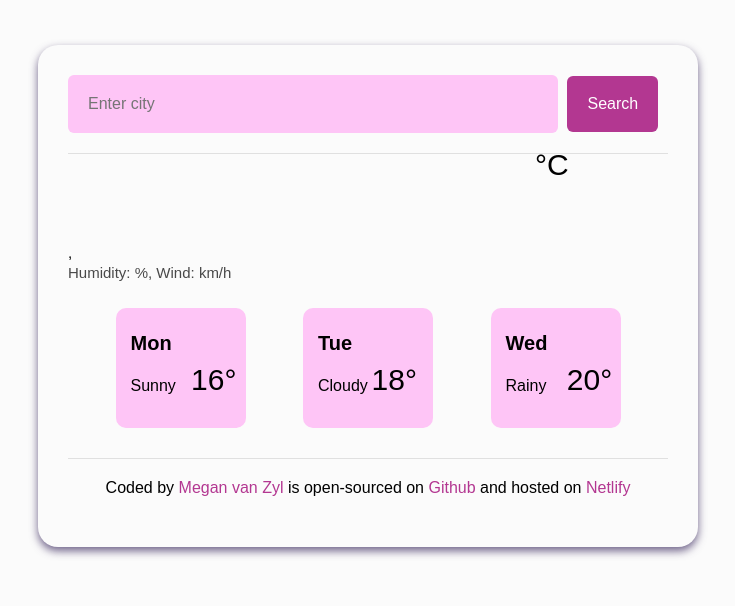
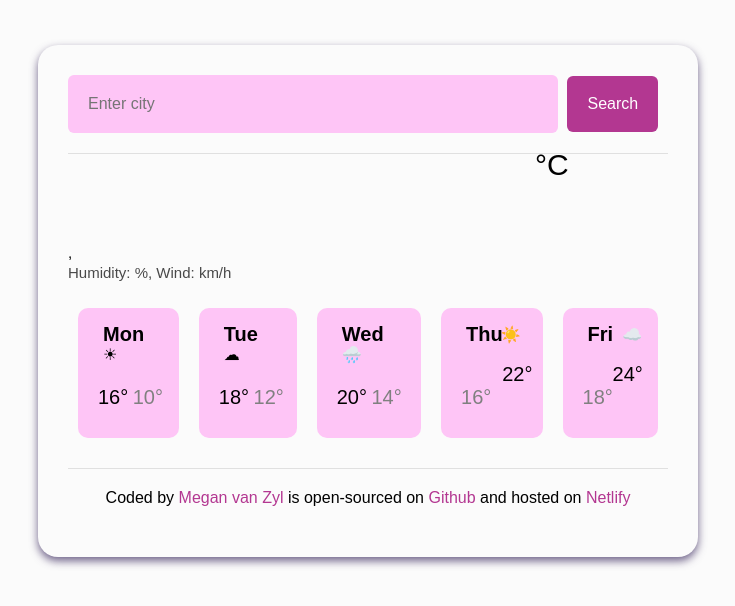
Before and after one commit to EmFirefly/weather-forecast, a plain HTML site: page index.html in a window 1280 px wide. Shown: the whole page, without its empty margins (272-1007 px from the left). Drawn offline with nearby package versions, Linux system fonts and the light colour scheme; no server answers.

Commit message:
added html and css

```diff
--- a/index.html
+++ b/index.html
@@ -31,23 +31,38 @@
           <span class="celsius">°C</span>
         </p>
       </div>
-      <div class="forecast-3-day">
+      <div class="forecast-5-day">
         <div class="forecast-day">
           <span class="day">Mon</span>
-          <span class="temp">16°</span>
-          <span class="condition">Sunny</span>
-        </div>
+          <span class="temp-high">16°</span>
+          <span class="temp-low">10°</span>
+          <span class="condition">☀</span>
+          </div>
         <div class="forecast-day">
           <span class="day">Tue</span>
-          <span class="temp">18°</span>
-          <span class="condition">Cloudy</span>
+          <span class="temp-high">18°</span>
+          <span class="temp-low">12°</span>
+          <span class="condition">☁</span>
         </div>
         <div class="forecast-day">
           <span class="day">Wed</span>
-          <span class="temp">20°</span>
-          <span class="condition">Rainy</span>
-        </div>
-    </div>
+          <span class="temp-high">20°</span>
+          <span class="temp-low">14°</span>
+          <span class="condition">🌧️</span>
+      </div>
+      <div class="forecast-day">
+          <span class="day">Thu</span>
+          <span class="temp-high">22°</span>
+          <span class="temp-low">16°</span>
+          <span class="condition">☀️</span>
+      </div>
+      <div class="forecast-day">
+          <span class="day">Fri</span>
+          <span class="temp-high">24°</span>
+          <span class="temp-low">18°</span>
+          <span class="condition">☁️</span>
+      </div>
+      </div>
     </main>
     <footer>
       Coded by
--- a/src/index.js
+++ b/src/index.js
@@ -36,16 +36,6 @@ function fetchWeatherData(city) {
     axios.get(apiUrl).then(getWeatherData);
 }
 
-function getForecastData(response) {
-    let forecastHtml = '';
-    response.data.daily.forEach(function (forecast, index) {
-        if (index < 3) {
-        forecastHtml = forecastHtml + `
-        <div class="forecast-day">
-
-        }
-    }
-}
 
 function searchFormSubmit(event) {
     event.preventDefault();
--- a/src/styles.css
+++ b/src/styles.css
@@ -49,7 +49,7 @@ a {
     max-width: 600px;
     box-shadow: 0 4px 8px rgba(65, 50, 100, 0.75);
 }
-.forecast-3-day {
+.forecast-5-day {
     display: flex;
     justify-content: space-evenly;
     margin-top: 20px;
@@ -59,30 +59,40 @@ a {
     margin: 10px;
     border-radius: 10px;
     background-color: #FEC5F6;
-    max-width: 100px;
-    min-height: 90px;
+    min-height: 100px;
 }
 
 .day {
     font-size: 20px;
     font-weight: bold;
     color: #000000;
-    text-align: center;
+    position: relative;
+    left: 10px;
 }
 
-.temp {
-    font-size: 30px;
+.temp-high {
+    font-size: 20px;
     color: #000000;
     position: relative;
     top: 40px;
-    left: 15px;
+    left: 5px;
 }
+
+.temp-low {
+    font-size: 20px;
+    color: #808080;
+    position: relative;
+    top: 40px;
+    left: 5px;
+}
+
 
 .condition {
     font-size: 16px;
     color: #000000;
     position: relative;
-    top: 20px;
+    top: -24px;
+    left: 10px;
 }
 
 .temperature {
```
